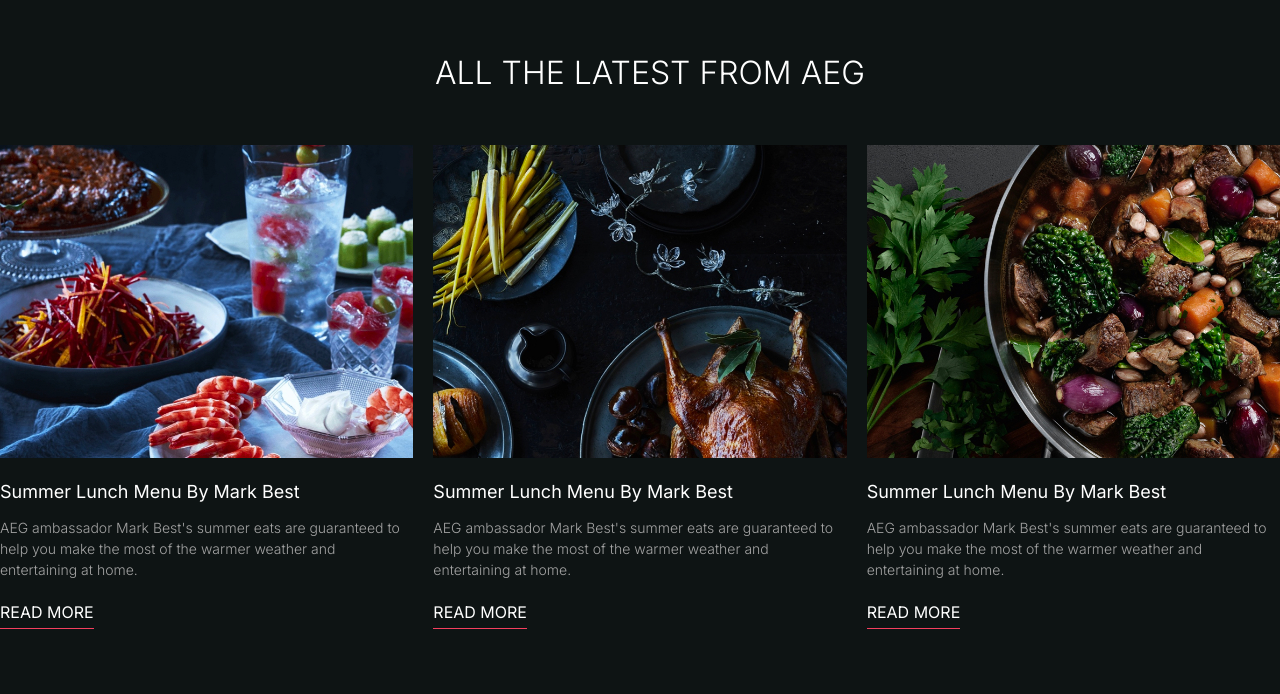
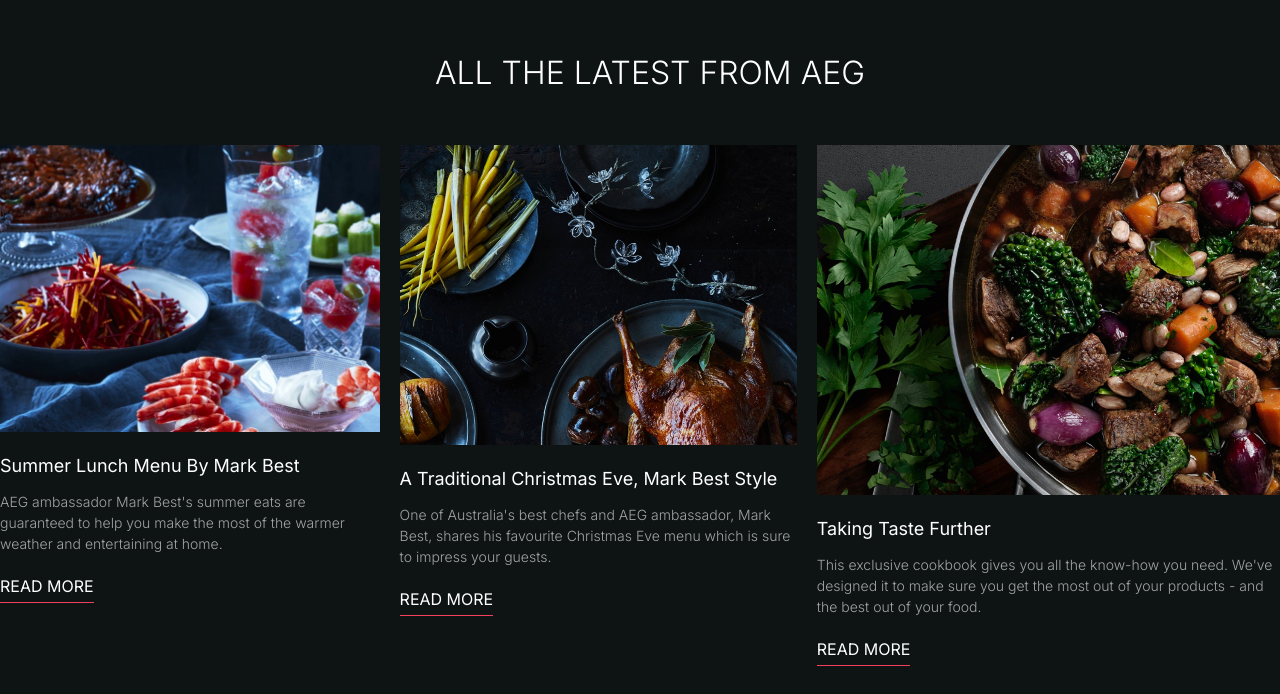
Before and after one commit to JacobDiazCruz/invision-test-app, a Next.js app: page / in a window 1280 px wide. Shown: the part 979-1673 px from the top of the page. Built offline with nearby package versions, Linux system fonts and the light colour scheme.

Commit message:
Update: ListItem contents

```diff
--- a/src/app/components/LatestList.tsx
+++ b/src/app/components/LatestList.tsx
@@ -14,21 +14,21 @@ export default function LatestList() {
   const listItems: ListItem[] = [
     {
       image: FoodOne,
-      imageAlt: "asd",
+      imageAlt: "Summer Lunch By Mark Best",
       title: "Summer Lunch Menu By Mark Best",
       description: "AEG ambassador Mark Best's summer eats are guaranteed to help you make the most of the warmer weather and entertaining at home."
     },
     {
       image: FoodTwo,
-      imageAlt: "asd",
-      title: "Summer Lunch Menu By Mark Best",
-      description: "AEG ambassador Mark Best's summer eats are guaranteed to help you make the most of the warmer weather and entertaining at home."
+      imageAlt: "A Traditional Christmas Eve",
+      title: "A Traditional Christmas Eve, Mark Best Style",
+      description: "One of Australia's best chefs and AEG ambassador, Mark Best, shares his favourite Christmas Eve menu which is sure to impress your guests."
     },
     {
       image: FoodThree,
-      imageAlt: "asd",
-      title: "Summer Lunch Menu By Mark Best",
-      description: "AEG ambassador Mark Best's summer eats are guaranteed to help you make the most of the warmer weather and entertaining at home."
+      imageAlt: "Taking Taste Further",
+      title: "Taking Taste Further",
+      description: "This exclusive cookbook gives you all the know-how you need. We've designed it to make sure you get the most out of your products - and the best out of your food."
     }
   ];
 
```
